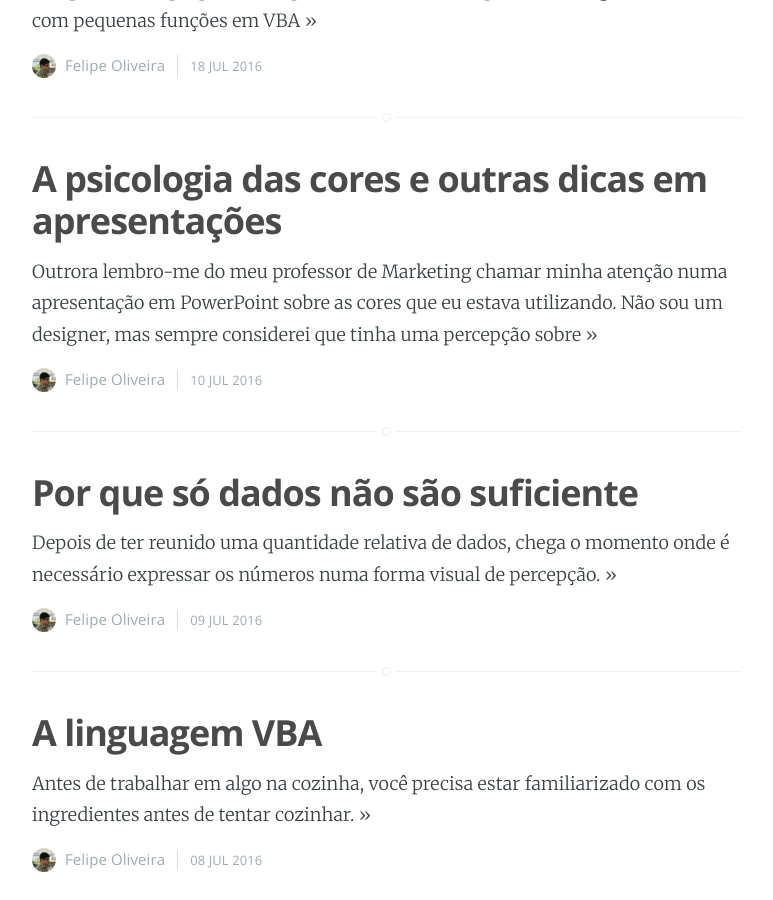
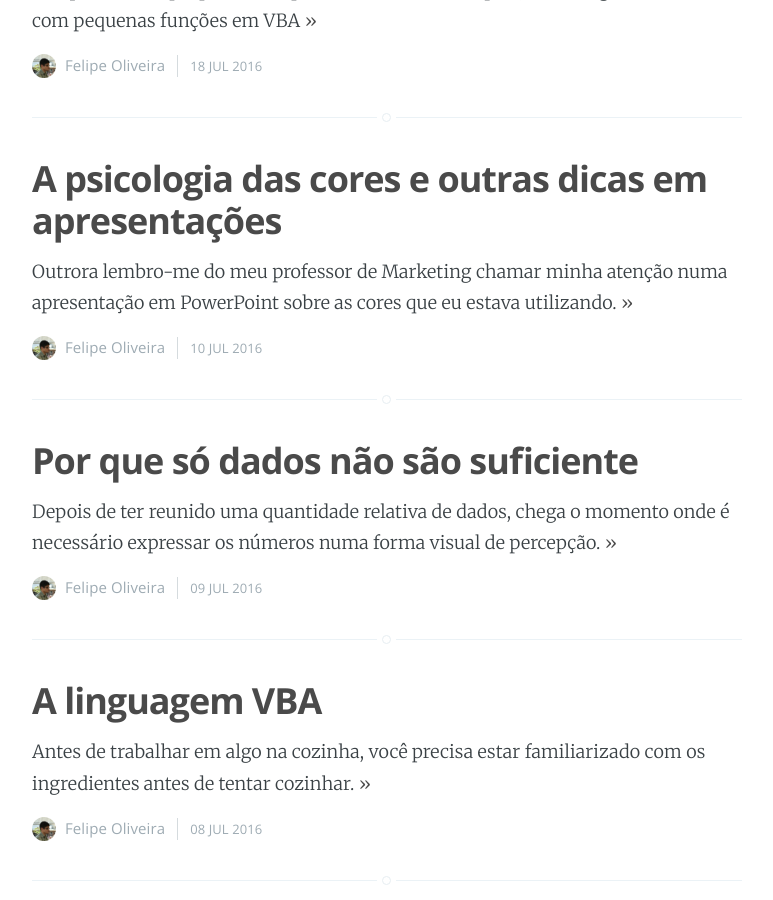
Before and after one commit to faoliveira/faoliveira.github.io, a Jekyll site: the page built from index.html, in a window 1280 px wide and 900 px high, scrolled down 492 px. Shown: the whole window, without its empty margins (253-1026 px from the left). Built offline with Jekyll 4.4.1, drawn with Linux system fonts in a browser that asks for light colours; the list of posts is cut into pages by our own code.

Commit message:
correção de erros

```diff
--- a/_posts/2016-07-10-psicologia-das-cores-apresentacoes.md
+++ b/_posts/2016-07-10-psicologia-das-cores-apresentacoes.md
@@ -3,7 +3,7 @@ layout: post
 title: A psicologia das cores e outras dicas em apresentações
 date: 2016-07-10
 disqus: true
-excerpt: Outrora lembro-me do meu professor de Marketing chamar minha atenção numa apresentação em PowerPoint sobre as cores que eu estava utilizando. Não sou um designer, mas sempre considerei que tinha uma percepção sobre
+excerpt: Outrora lembro-me do meu professor de Marketing chamar minha atenção numa apresentação em PowerPoint sobre as cores que eu estava utilizando.
 ---
 
 
```
Also changed, not shown: _posts/2016-07-09-por-que-dados-nao-sao-suficientes.md (+2 -4 lines).
